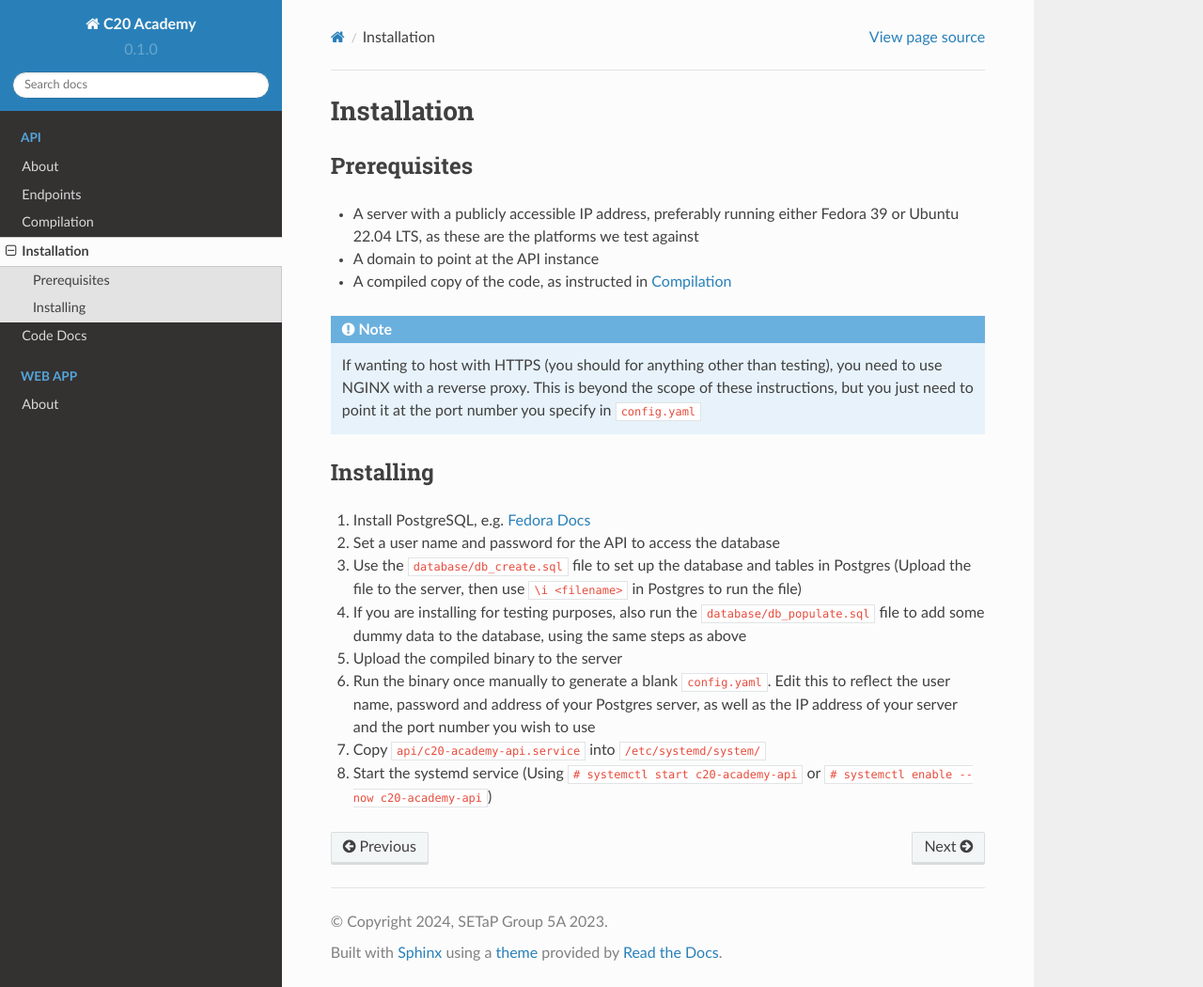
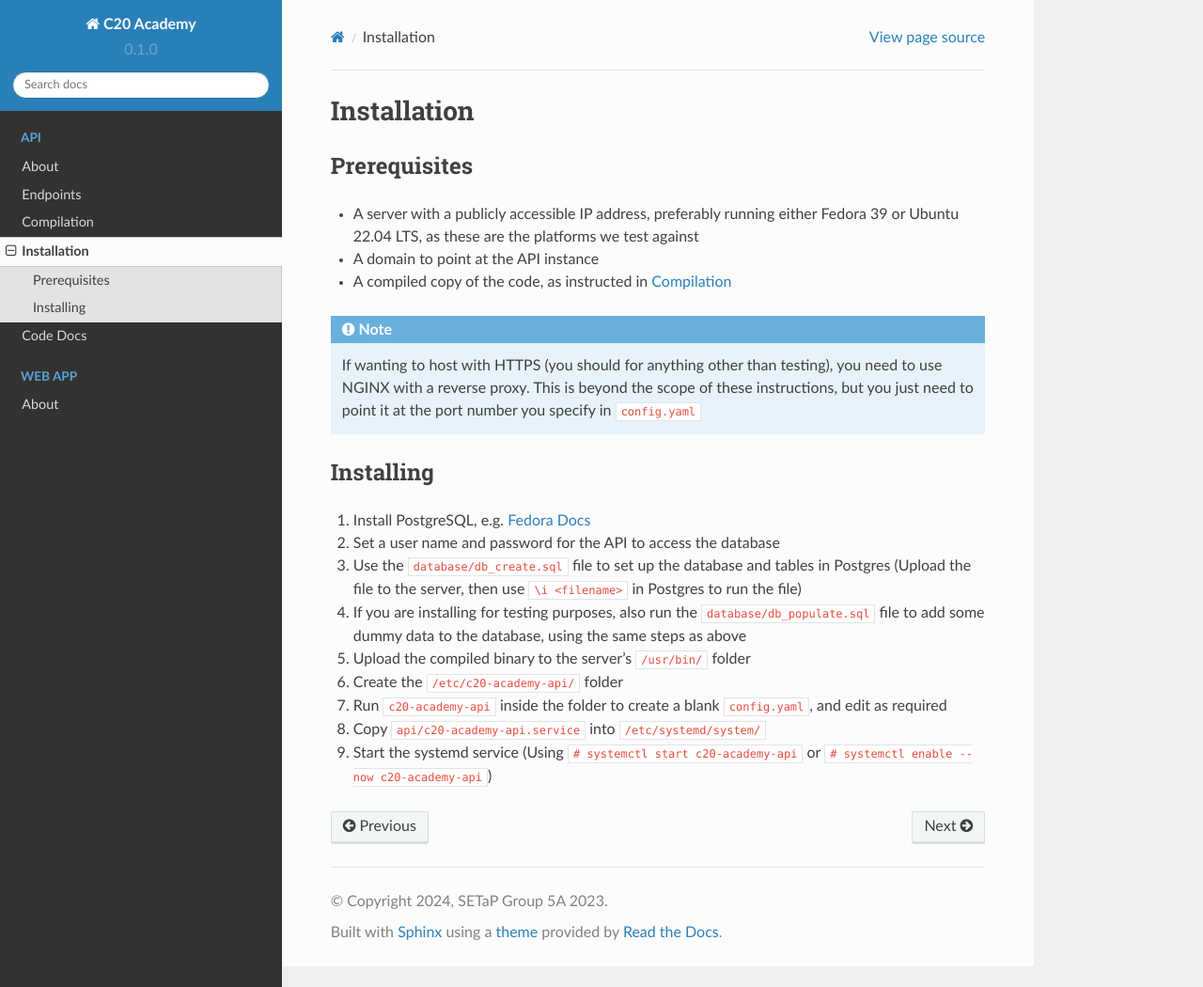
Before and after one commit to SETAP-Group5A-2023/c20-academy-docs, a Sphinx documentation site: the page built from docs/source/api/installation.rst, in a window 1280 px wide and 1050 px high. Shown: the whole window at 94% size. Built offline with Sphinx 7.4.7 and the Read the Docs theme 2.0.0, drawn with Linux system fonts in a browser that asks for light colours.

Commit message:
update installation instructions

```diff
--- a/docs/source/api/installation.rst
+++ b/docs/source/api/installation.rst
@@ -19,7 +19,8 @@ Installing
 #. Set a user name and password for the API to access the database
 #. Use the :code:`database/db_create.sql` file to set up the database and tables in Postgres (Upload the file to the server, then use :code:`\\i <filename>` in Postgres to run the file)
 #. If you are installing for testing purposes, also run the :code:`database/db_populate.sql` file to add some dummy data to the database, using the same steps as above
-#. Upload the compiled binary to the server
-#. Run the binary once manually to generate a blank :code:`config.yaml`. Edit this to reflect the user name, password and address of your Postgres server, as well as the IP address of your server and the port number you wish to use
+#. Upload the compiled binary to the server's :code:`/usr/bin/` folder
+#. Create the :code:`/etc/c20-academy-api/` folder
+#. Run :code:`c20-academy-api` inside the folder to create a blank :code:`config.yaml`, and edit as required
 #. Copy :code:`api/c20-academy-api.service` into :code:`/etc/systemd/system/`
 #. Start the systemd service (Using :code:`# systemctl start c20-academy-api` or :code:`# systemctl enable --now c20-academy-api`)
```
